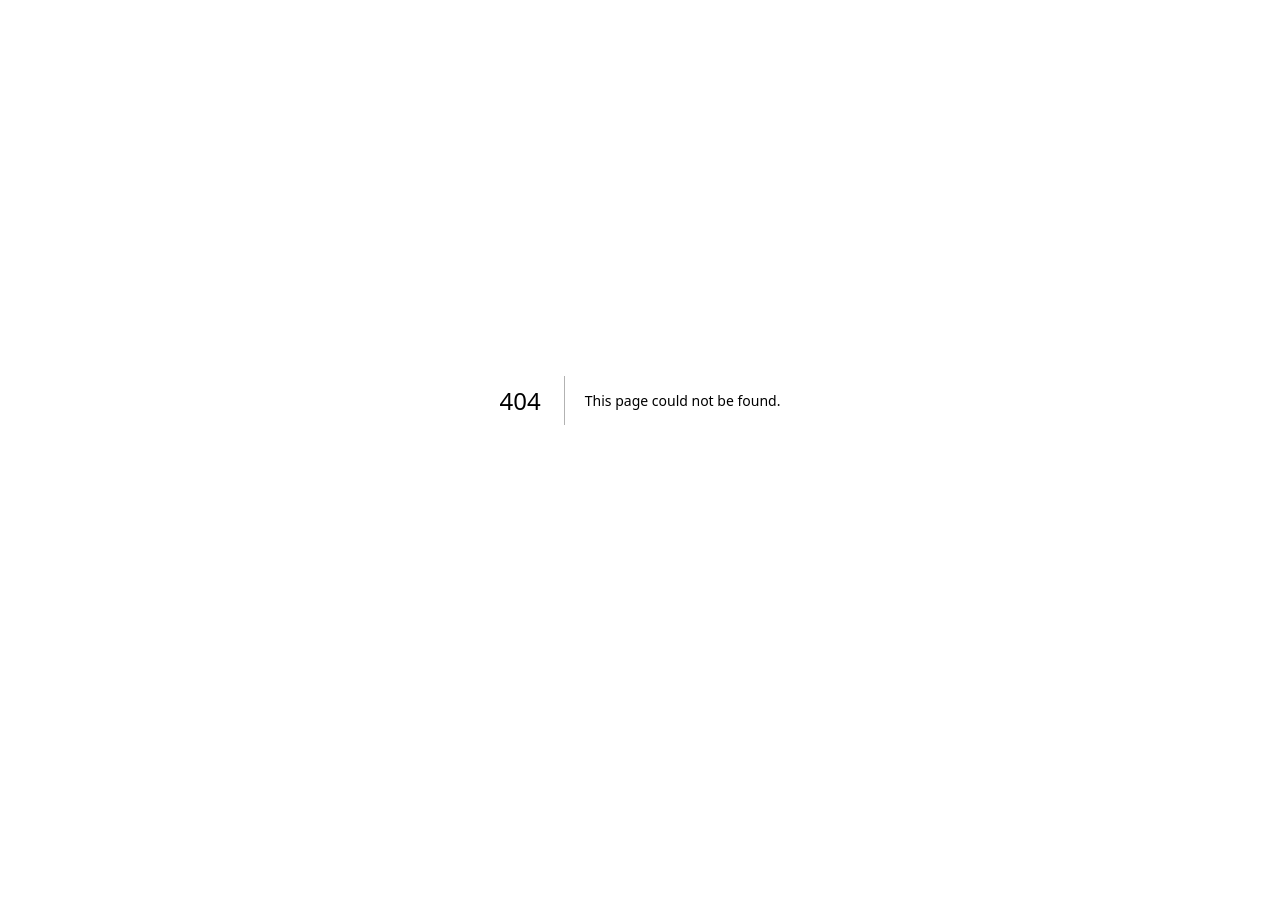
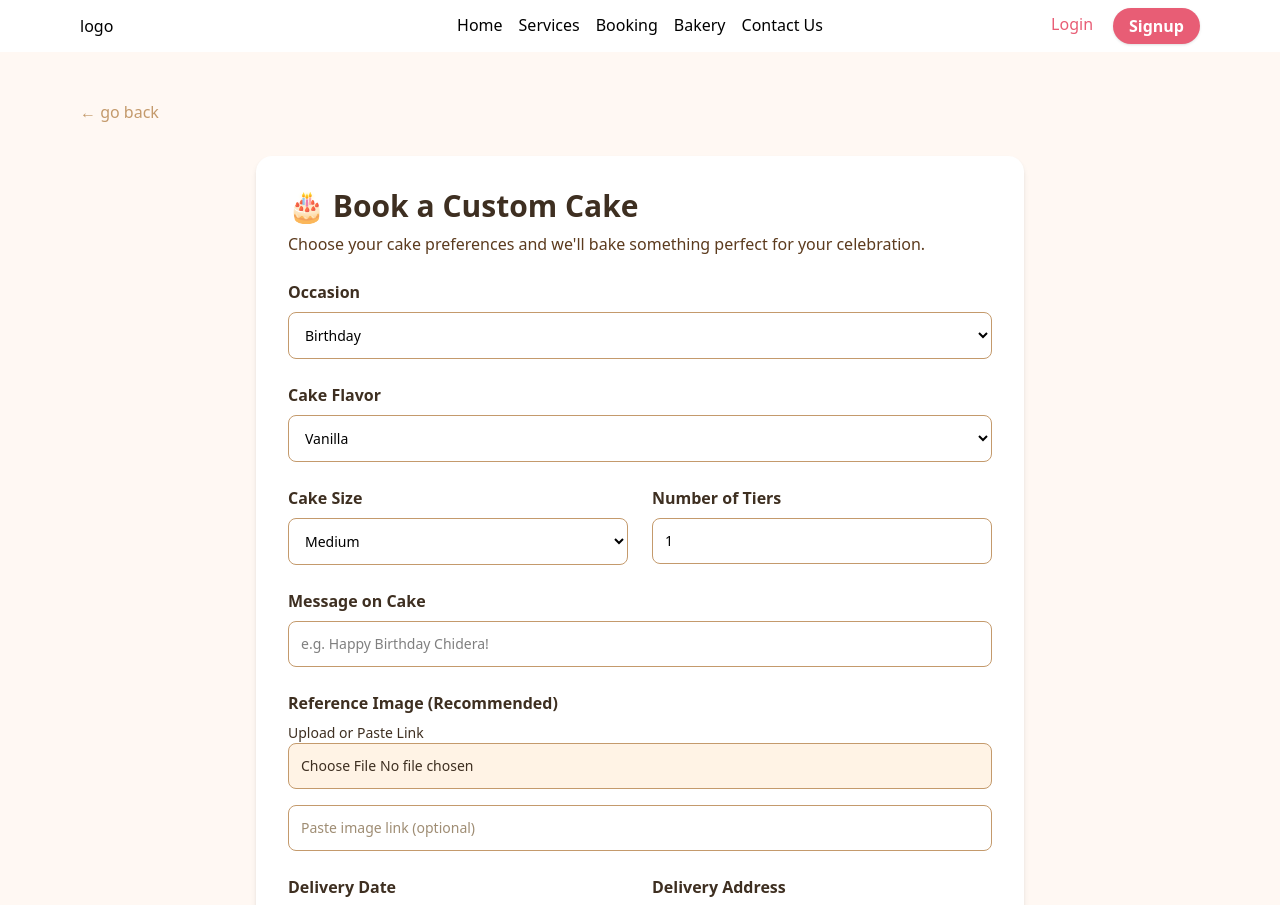
Before and after one commit to Jemienachukwu/ChantalsEvents, a Next.js app: page /bookings/cake in a window 1280 px wide. Before the commit this address had no page. Shown: the top 905 px of the page. Before the commit the page ends 800 px from the top, so only its background shows below. Built offline with nearby package versions, Linux system fonts and the light colour scheme.

Commit message:
fix: update text for consistency and add key prop to category mapping; implement BookCake component with form handling and total calculation

```diff
--- /dev/null
+++ b/src/app/bookings/cake/page.tsx
@@ -0,0 +1,244 @@
+"use client";
+
+import { useState } from "react";
+import { useRouter } from "next/navigation";
+import Nav from "@/app/components/Nav";
+
+const cakeFlavors = [
+  "Vanilla",
+  "Chocolate",
+  "Red Velvet",
+  "Strawberry",
+  "Coconut",
+];
+const cakeSizes = [
+  { name: "Small", price: 10000 },
+  { name: "Medium", price: 15000 },
+  { name: "Large", price: 20000 },
+];
+
+export default function BookCake() {
+  const router = useRouter();
+
+  const [occasion, setOccasion] = useState("Birthday");
+  const [flavor, setFlavor] = useState("Vanilla");
+  const [size, setSize] = useState("Medium");
+  const [tiers, setTiers] = useState(1);
+  const [message, setMessage] = useState("");
+  const [deliveryDate, setDeliveryDate] = useState("");
+  const [address, setAddress] = useState("");
+  const [referenceImage, setReferenceImage] = useState<File | null>(null);
+  const [imageLink, setImageLink] = useState("");
+
+  const handleFileUpload = (e: React.ChangeEvent<HTMLInputElement>) => {
+    setReferenceImage(e.target.files?.[0] || null);
+  };
+
+  const calculateTotal = () => {
+    const selectedSize = cakeSizes.find((s) => s.name === size);
+    return (selectedSize?.price || 0) * tiers;
+  };
+
+  const handleSubmit = (e: React.FormEvent) => {
+    e.preventDefault();
+    const payload = {
+      occasion,
+      flavor,
+      size,
+      tiers,
+      message,
+      deliveryDate,
+      address,
+      referenceImage,
+      total: calculateTotal(),
+    };
+    console.log("Cake Booking Submitted:", payload);
+    alert("Cake booking submitted successfully!");
+  };
+
+  return (
+    <>
+      <Nav />
+      <div className="bg-[#FFF8F3] min-h-screen py-12 px-6 sm:px-10 lg:px-20">
+        <button
+          className="inline-block mb-8 text-[#C49A6C] hover:underline"
+          onClick={() => router.back()}
+        >
+          ← go back
+        </button>
+        <div className="max-w-3xl mx-auto bg-white p-8 rounded-2xl shadow-md">
+          <h1 className="text-3xl font-bold text-[#3E2F21] mb-2">
+            🎂 Book a Custom Cake
+          </h1>
+          <p className="text-[#5C3B1E] mb-6">
+            Choose your cake preferences and we'll bake something perfect for
+            your celebration.
+          </p>
+
+          <form onSubmit={handleSubmit} className="space-y-6">
+            {/* Occasion */}
+            <div>
+              <label className="block font-semibold text-[#3E2F21] mb-2">
+                Occasion
+              </label>
+              <select
+                value={occasion}
+                onChange={(e) => setOccasion(e.target.value)}
+                className="w-full border border-[#C49A6C] rounded-lg p-3 text-sm"
+              >
+                <option>Birthday</option>
+                <option>Wedding</option>
+                <option>Anniversary</option>
+                <option>Graduation</option>
+                <option>Other</option>
+              </select>
+            </div>
+
+            {/* Flavor */}
+            <div>
+              <label className="block font-semibold text-[#3E2F21] mb-2">
+                Cake Flavor
+              </label>
+              <select
+                value={flavor}
+                onChange={(e) => setFlavor(e.target.value)}
+                className="w-full border border-[#C49A6C] rounded-lg p-3 text-sm"
+              >
+                {cakeFlavors.map((fl) => (
+                  <option key={fl}>{fl}</option>
+                ))}
+              </select>
+            </div>
+
+            {/* Size & Tiers */}
+            <div className="grid grid-cols-1 sm:grid-cols-2 gap-6">
+              <div>
+                <label className="block font-semibold text-[#3E2F21] mb-2">
+                  Cake Size
+                </label>
+                <select
+                  value={size}
+                  onChange={(e) => setSize(e.target.value)}
+                  className="w-full border border-[#C49A6C] rounded-lg p-3 text-sm"
+                >
+                  {cakeSizes.map((s) => (
+                    <option key={s.name}>{s.name}</option>
+                  ))}
+                </select>
+              </div>
+              <div>
+                <label className="block font-semibold text-[#3E2F21] mb-2">
+                  Number of Tiers
+                </label>
+                <input
+                  type="number"
+                  value={tiers}
+                  min={1}
+                  onChange={(e) => setTiers(Number(e.target.value))}
+                  className="w-full border border-[#C49A6C] rounded-lg p-3 text-sm"
+                />
+              </div>
+            </div>
+
+            {/* Cake Message */}
+            <div>
+              <label className="block font-semibold text-[#3E2F21] mb-2">
+                Message on Cake
+              </label>
+              <input
+                type="text"
+                value={message}
+                onChange={(e) => setMessage(e.target.value)}
+                placeholder="e.g. Happy Birthday Chidera!"
+                className="w-full border border-[#C49A6C] rounded-lg p-3 text-sm"
+              />
+            </div>
+
+            {/* Upload Design */}
+            <div>
+              <label className="block font-semibold text-[#3E2F21] mb-2">
+                Reference Image (Recommended)
+              </label>
+              <p className="text-[#3E2F21] text-sm">Upload or Paste Link</p>
+              {/* Upload Field */}
+              <div className="flex items-center gap-4 bg-[#FFF3E5] border border-[#C49A6C] p-3 rounded-lg mb-4">
+                <input
+                  type="file"
+                  accept="image/*"
+                  onChange={(e) =>
+                    setReferenceImage(e.target.files?.[0] || null)
+                  }
+                  className="text-sm text-[#3E2F21] w-full"
+                />
+                {referenceImage && (
+                  <span className="text-green-600 text-sm truncate max-w-[60%]">
+                    {referenceImage.name}
+                  </span>
+                )}
+              </div>
+
+              {/* OR Paste Link */}
+              <input
+                type="url"
+                placeholder="Paste image link (optional)"
+                value={imageLink}
+                onChange={(e) => setImageLink(e.target.value)}
+                className="w-full border border-[#C49A6C] rounded-lg p-3 text-sm placeholder:text-[#9f8d74]"
+              />
+            </div>
+
+            {/* Delivery Date & Address */}
+            <div className="grid grid-cols-1 sm:grid-cols-2 gap-6">
+              <div>
+                <label className="block font-semibold text-[#3E2F21] mb-2">
+                  Delivery Date
+                </label>
+                <input
+                  type="date"
+                  value={deliveryDate}
+                  onChange={(e) => setDeliveryDate(e.target.value)}
+                  className="w-full border border-[#C49A6C] rounded-lg p-3 text-sm"
+                />
+              </div>
+              <div>
+                <label className="block font-semibold text-[#3E2F21] mb-2">
+                  Delivery Address
+                </label>
+                <input
+                  type="text"
+                  value={address}
+                  onChange={(e) => setAddress(e.target.value)}
+                  placeholder="e.g. Plot 9, Ikenegbu Layout, Owerri"
+                  className="w-full border border-[#C49A6C] rounded-lg p-3 text-sm"
+                />
+              </div>
+            </div>
+
+            {/* Estimated Cost */}
+            <div className="mt-4 bg-gray-50 p-4 rounded-xl text-center">
+              <p className="text-lg font-semibold">
+                Estimated Total:{" "}
+                <span className="text-[#ff6f61]">
+                  ₦{calculateTotal().toLocaleString()}
+                </span>
+              </p>
+              <p className="text-sm text-gray-500">
+                Based on selected size and number of tiers.
+              </p>
+            </div>
+
+            {/* Submit */}
+            <div className="pt-4 text-center">
+              <button
+                type="submit"
+                className="mt-6 w-full bg-[#ff6f61] text-white py-3 rounded-xl font-semibold hover:bg-[#e35b4f] transition"
+              >
+                Confirm Cake Order
+              </button>
+            </div>
+          </form>
+        </div>
+      </div>
+    </>
+  );
+}
--- a/src/app/bookings/catering/page.tsx
+++ b/src/app/bookings/catering/page.tsx
@@ -49,7 +49,7 @@ export default function page() {
             🍲 Book Catering Service
           </h1>
           <p className="text-[#5C3B1E] mb-6">
-            Choose your event type, customize your menu, and we'll handle the
+            Choose your event type, customize your menu, and we will handle the
             rest.
           </p>
           <form className="grid gap-6">
--- a/src/app/bookings/event/page.tsx
+++ b/src/app/bookings/event/page.tsx
@@ -39,7 +39,7 @@ export default function BookEvent() {
   };
 
   const calculateTotal = () => {
-    let base = 10000; // base booking fee
+    const base = 10000; // base booking fee
     const serviceCost = selectedServices.reduce((acc, service) => {
       const s = optionalServices.find((s) => s.name === service);
       return acc + (s ? s.price : 0);
@@ -77,7 +77,7 @@ export default function BookEvent() {
             🎉 Book an Event
           </h1>
           <p className="text-[#5C3B1E] mb-6">
-            Choose your event type, customize what you need, and we'll handle
+            Choose your event type, customize what you need, and we will handle
             the rest.
           </p>
 
--- a/src/app/bookings/page.tsx
+++ b/src/app/bookings/page.tsx
@@ -48,7 +48,10 @@ export default function BookingHub() {
 
           <div className="grid grid-cols-1 sm:grid-cols-2 gap-6">
             {categories.map((cat, i) => (
-              <div className="bg-white p-6 rounded-2xl shadow-sm hover:shadow-lg transition-all border">
+              <div
+                className="bg-white p-6 rounded-2xl shadow-sm hover:shadow-lg transition-all border"
+                key={i}
+              >
                 <Link href={cat.href} className="block">
                   <div className="text-4xl mb-3">{cat.emoji}</div>
                   <h2 className="text-xl font-semibold text-[#222] mb-1">
```
